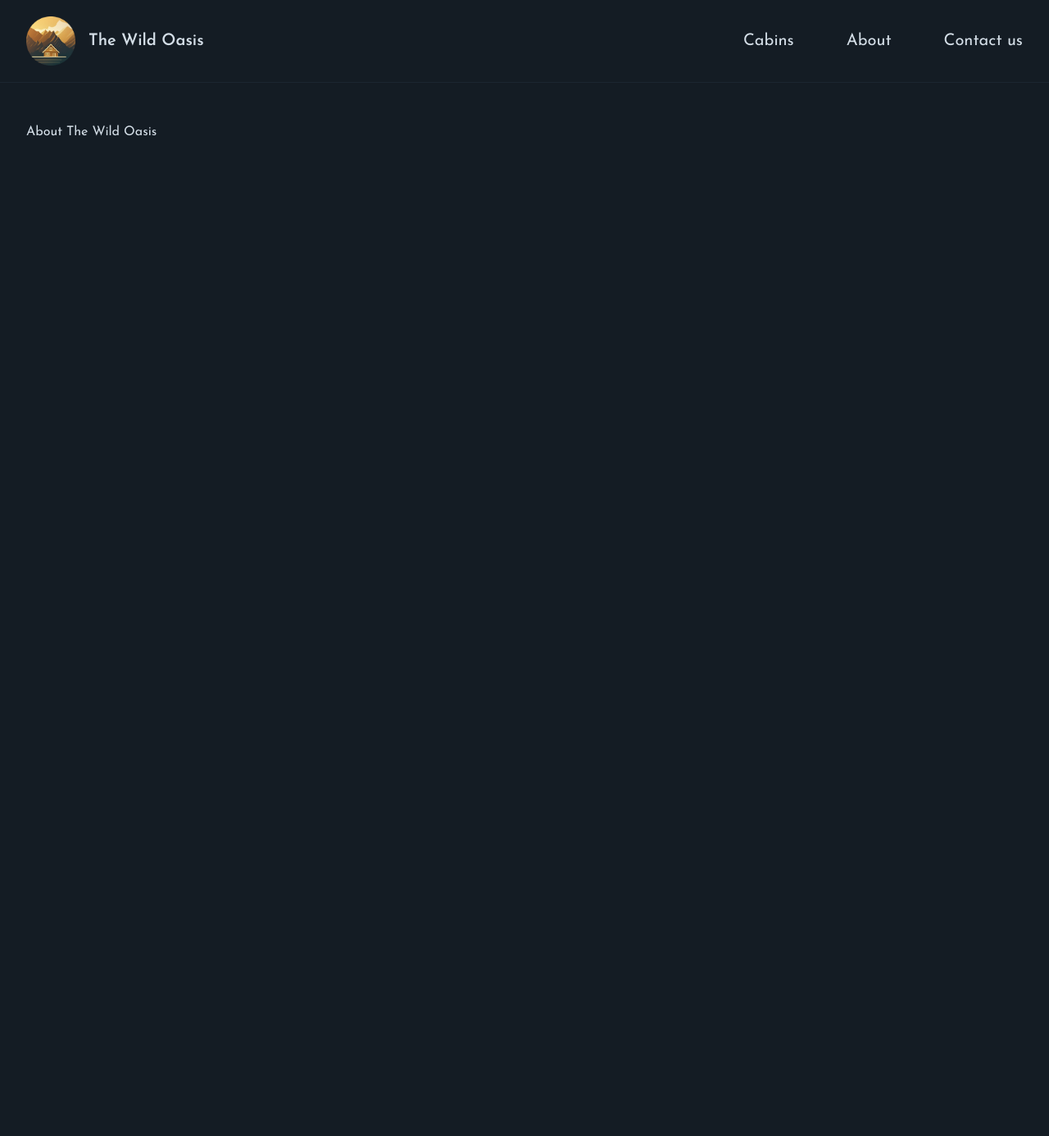
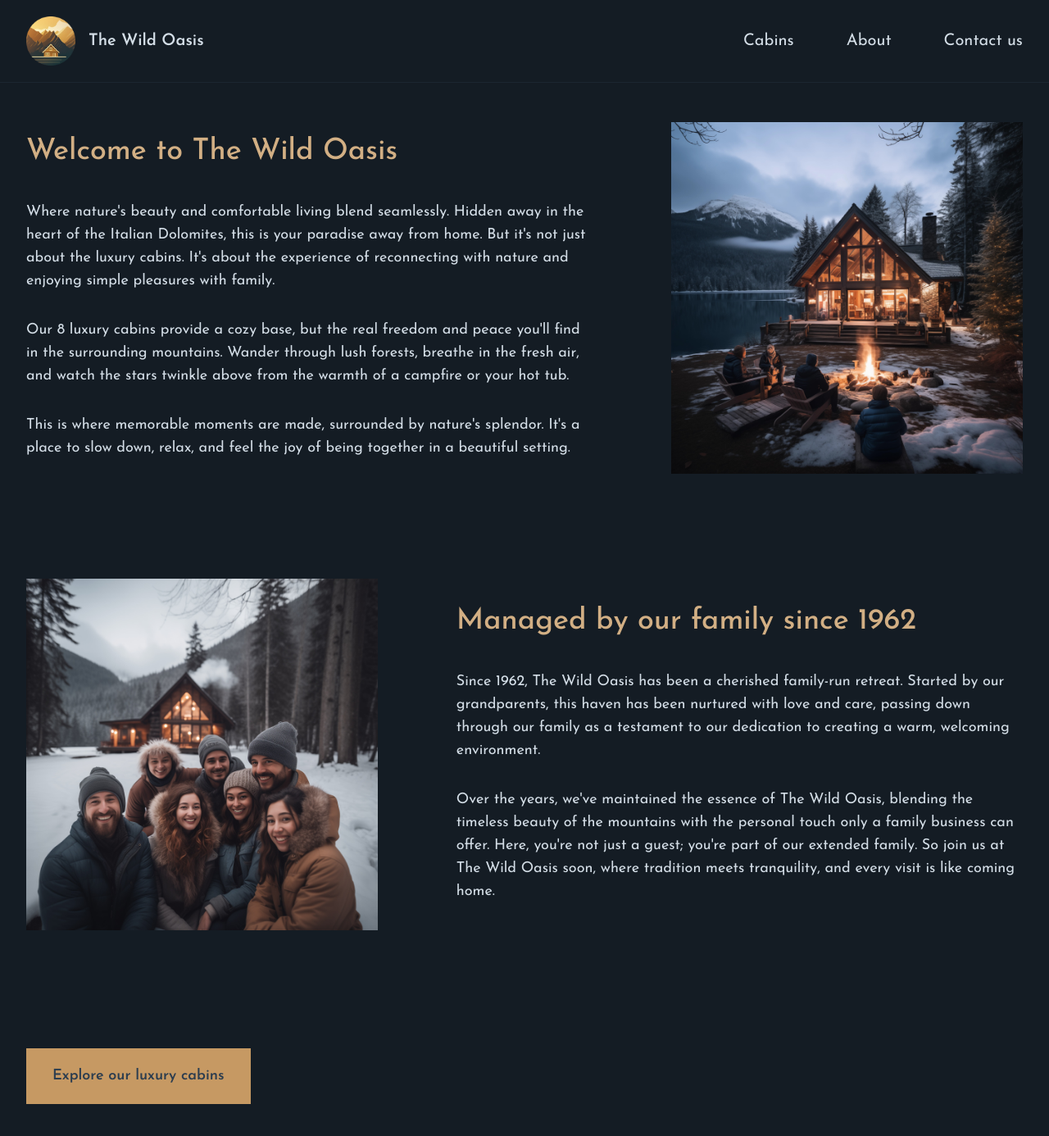
Before and after one commit to samspi-tech/the-wild-oasis, a Next.js app: page /about in a window 1280 px wide. Shown: the top 1386 px of the page at 82% size. Before the commit the page ends 800 px from the top, so only its background shows below. Built offline with nearby package versions, Linux system fonts and the light colour scheme.

Commit message:
add cabinCard and About page

```diff
--- a/src/app/about/page.tsx
+++ b/src/app/about/page.tsx
@@ -1,11 +1,89 @@
+import Link from 'next/link';
+import Image from 'next/image';
+import aboutImageOne from '@/public/about-1.jpg';
+import aboutImageTwo from '@/public/about-2.jpg';
+
 export const metadata = {
     title: 'About',
 };
 
 export default function Page() {
     return (
-        <div>
-            <h1>About The Wild Oasis</h1>
+        <div className="grid grid-cols-5 items-center gap-y-14 text-lg lg:gap-x-24 lg:gap-y-32">
+            <div className="order-1 col-span-5 lg:col-span-3">
+                <h1 className="mb-10 text-4xl font-medium text-accent-400">
+                    Welcome to The Wild Oasis
+                </h1>
+                <div className="space-y-8">
+                    <p>
+                        Where nature's beauty and comfortable living blend
+                        seamlessly. Hidden away in the heart of the Italian
+                        Dolomites, this is your paradise away from home. But
+                        it's not just about the luxury cabins. It's about the
+                        experience of reconnecting with nature and enjoying
+                        simple pleasures with family.
+                    </p>
+                    <p>
+                        Our 8 luxury cabins provide a cozy base, but the real
+                        freedom and peace you'll find in the surrounding
+                        mountains. Wander through lush forests, breathe in the
+                        fresh air, and watch the stars twinkle above from the
+                        warmth of a campfire or your hot tub.
+                    </p>
+                    <p>
+                        This is where memorable moments are made, surrounded by
+                        nature's splendor. It's a place to slow down, relax, and
+                        feel the joy of being together in a beautiful setting.
+                    </p>
+                </div>
+            </div>
+            <div className="order-2 col-span-5 lg:col-span-2">
+                <Image
+                    quality={80}
+                    placeholder="blur"
+                    src={aboutImageOne}
+                    alt="Family sitting around a fire pit in front of cabin"
+                />
+            </div>
+            <div className="order-4 col-span-5 lg:order-3 lg:col-span-2">
+                <Image
+                    quality={80}
+                    placeholder="blur"
+                    src={aboutImageTwo}
+                    alt="Family that manages The Wild Oasis"
+                />
+            </div>
+            <div className="order-3 col-span-5 lg:order-4 lg:col-span-3">
+                <h1 className="mb-10 text-4xl font-medium text-accent-400">
+                    Managed by our family since 1962
+                </h1>
+                <div className="space-y-8">
+                    <p>
+                        Since 1962, The Wild Oasis has been a cherished
+                        family-run retreat. Started by our grandparents, this
+                        haven has been nurtured with love and care, passing down
+                        through our family as a testament to our dedication to
+                        creating a warm, welcoming environment.
+                    </p>
+                    <p>
+                        Over the years, we've maintained the essence of The Wild
+                        Oasis, blending the timeless beauty of the mountains
+                        with the personal touch only a family business can
+                        offer. Here, you're not just a guest; you're part of our
+                        extended family. So join us at The Wild Oasis soon,
+                        where tradition meets tranquility, and every visit is
+                        like coming home.
+                    </p>
+                </div>
+            </div>
+            <div className="order-last col-span-5">
+                <Link
+                    href="/cabins"
+                    className="mt-4 inline-block bg-accent-500 px-8 py-5 text-lg font-semibold text-primary-800 transition-all hover:bg-accent-600"
+                >
+                    Explore our luxury cabins
+                </Link>
+            </div>
         </div>
     );
 }
--- a/src/app/cabins/page.tsx
+++ b/src/app/cabins/page.tsx
@@ -1,27 +1,43 @@
-import Counter from '@/src/components/Counter';
+import CabinCard from '@/src/components/CabinCard';
 
 export const metadata = {
     title: 'Cabins',
 };
 
-export type User = {
+export type Cabin = {
     id: number;
     name: string;
+    image: string;
+    discount: number;
+    maxCapacity: number;
+    regularPrice: number;
 };
 
-export default async function Page() {
-    const res = await fetch('https://jsonplaceholder.typicode.com/users');
-    const users: User[] = await res.json();
+export default function Page() {
+    // CHANGE
+    const cabins: Cabin[] = [];
 
     return (
         <div>
-            <h1>Cabins page</h1>
-            <ul>
-                {users.map((user) => (
-                    <li key={user.id}>{user.name}</li>
-                ))}
-            </ul>
-            <Counter users={users} />
+            <h1 className="mb-5 text-4xl font-medium text-accent-400">
+                Our Luxury Cabins
+            </h1>
+            <p className="mb-10 text-lg text-primary-200">
+                Cozy yet luxurious cabins, located right in the heart of the
+                Italian Dolomites. Imagine waking up to beautiful mountain
+                views, spending your days exploring the dark forests around, or
+                just relaxing in your private hot tub under the stars. Enjoy
+                nature's beauty in your own little home away from home. The
+                perfect spot for a peaceful, calm vacation. Welcome to paradise.
+            </p>
+
+            {cabins.length > 0 && (
+                <div className="grid gap-8 sm:grid-cols-1 md:grid-cols-2 lg:gap-12 xl:gap-14">
+                    {cabins.map((cabin) => (
+                        <CabinCard cabin={cabin} key={cabin.id} />
+                    ))}
+                </div>
+            )}
         </div>
     );
 }
--- /dev/null
+++ b/src/components/CabinCard.tsx
@@ -0,0 +1,68 @@
+import Link from 'next/link';
+import Image from 'next/image';
+import { type Cabin } from '@/src/app/cabins/page';
+import { UsersIcon } from '@heroicons/react/24/solid';
+
+type CabinCardProps = {
+    cabin: Cabin;
+};
+
+function CabinCard({ cabin }: CabinCardProps) {
+    const { id, name, maxCapacity, regularPrice, discount, image } = cabin;
+
+    return (
+        <section className="flex border border-primary-800">
+            <Image
+                src={image}
+                alt={`Cabin ${name}`}
+                className="flex-1 border-r border-primary-800"
+            />
+
+            <div className="flex-grow">
+                <div className="bg-primary-950 px-7 pb-4 pt-5">
+                    <h3 className="mb-3 text-2xl font-semibold text-accent-500">
+                        Cabin {name}
+                    </h3>
+
+                    <div className="mb-2 flex items-center gap-3">
+                        <UsersIcon className="h-5 w-5 text-primary-600" />
+                        <p className="text-lg text-primary-200">
+                            For up to{' '}
+                            <span className="font-bold">{maxCapacity}</span>{' '}
+                            guests
+                        </p>
+                    </div>
+
+                    <p className="flex items-baseline justify-end gap-3">
+                        {discount > 0 ? (
+                            <>
+                                <span className="text-3xl font-[350]">
+                                    ${regularPrice - discount}
+                                </span>
+                                <span className="font-semibold text-primary-600 line-through">
+                                    ${regularPrice}
+                                </span>
+                            </>
+                        ) : (
+                            <span className="text-3xl font-[350]">
+                                ${regularPrice}
+                            </span>
+                        )}
+                        <span className="text-primary-200">/ night</span>
+                    </p>
+                </div>
+
+                <div className="border-t border-t-primary-800 bg-primary-950 text-right">
+                    <Link
+                        href={`/cabins/${id}`}
+                        className="inline-block border-l border-primary-800 px-6 py-4 transition-all hover:bg-accent-600 hover:text-primary-900"
+                    >
+                        Details & reservation &rarr;
+                    </Link>
+                </div>
+            </div>
+        </section>
+    );
+}
+
+export default CabinCard;
```
